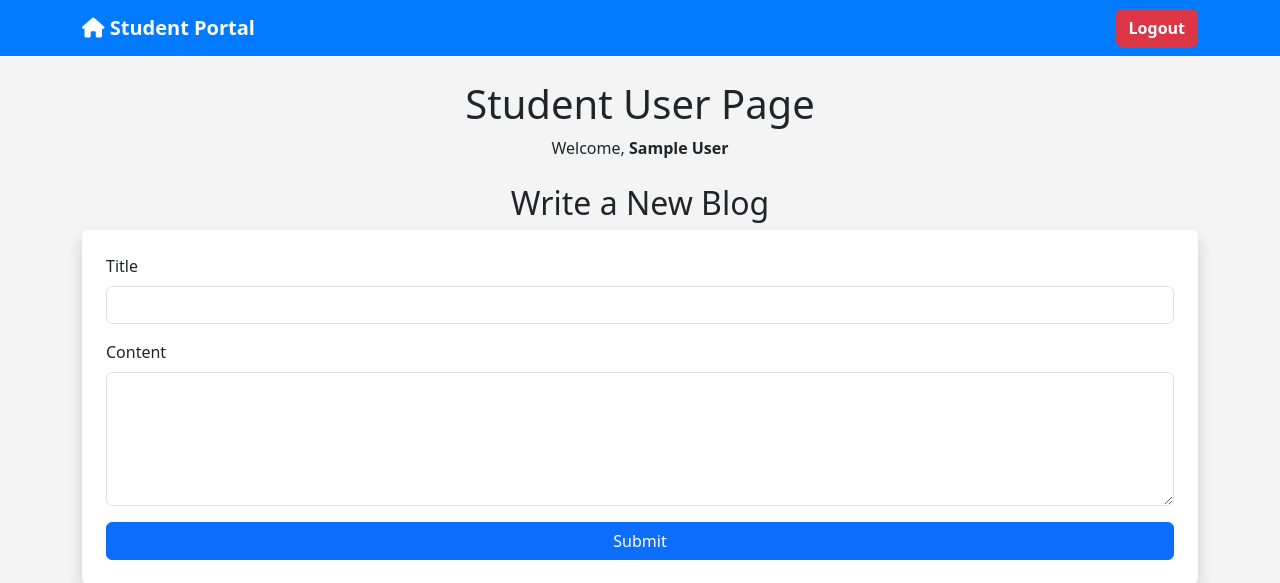
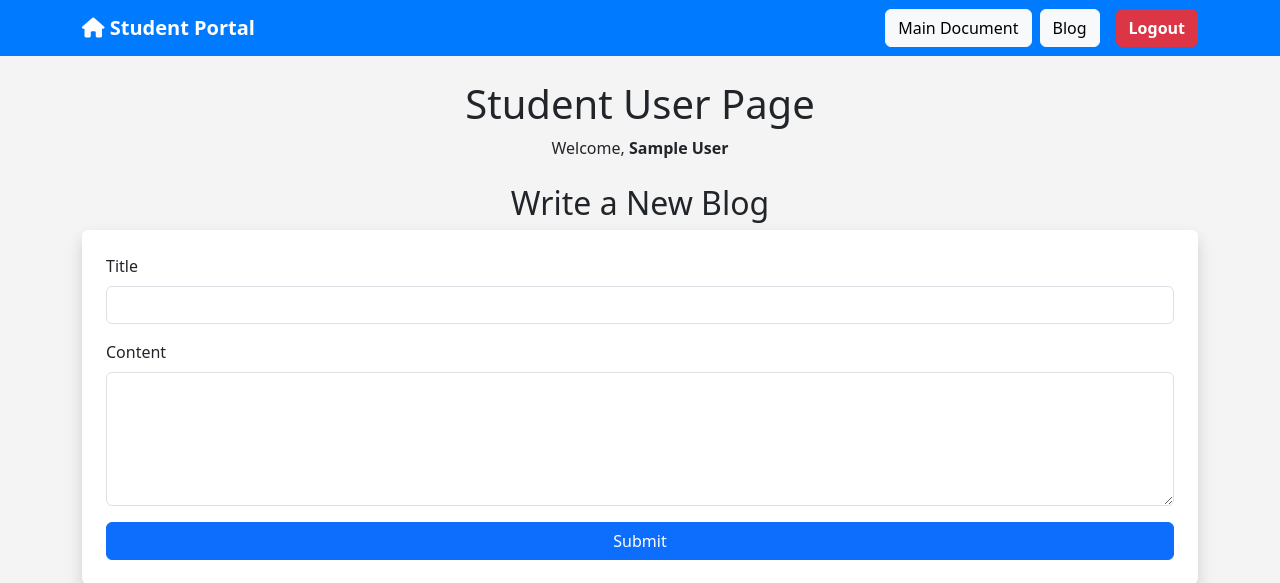
Before and after one commit to toanvkht/ProjectS, a Node server app: page /auth/student in a window 1280 px wide. Shown: the top 583 px of the page. Run offline with Node 20, Linux system fonts and the light colour scheme; the visitor is signed in with stand-in values (Sample User, id 1); some libraries are stand-ins or nearby versions.

Commit message:
Update student html

```diff
--- a/views/index.hbs
+++ b/views/index.hbs
@@ -24,7 +24,7 @@
             <div class="collapse navbar-collapse" id="navbarNav">
                 <ul class="navbar-nav ms-auto">
                     <li class="nav-item"><a class="nav-link" href="/blog">🏠 Blog</a></li>
-                    <li class="nav-item"><a class="nav-link" href="/document">📝 Documents</a></li>
+                    <li class="nav-item"><a class="nav-link" href="/document">📝Edit Documents</a></li>
                     <li class="nav-item"><a class="nav-link" href="/document/mainDocument">📝 Documents</a></li>
                     <li class="nav-item"><a class="nav-link" href="/auth/login">🔑 Login</a></li>
                 </ul>
--- a/views/userpage/student.hbs
+++ b/views/userpage/student.hbs
@@ -52,7 +52,8 @@
         <div class="container">
             <a href="/" class="navbar-brand"><i class="fas fa-home"></i> Student Portal</a>
             <div class="d-flex align-items-center">
-
+                <a href="/document/mainDocument" class="btn btn-light me-2">Main Document</a>
+                <a href="/blog" class="btn btn-light me-2">Blog</a>
                 <a href="/auth/logout" class="btn btn-danger ms-2 logout-btn">Logout</a>
             </div>
         </div>
```
Also changed, not shown: routes/document.js (+13 -7 lines).
